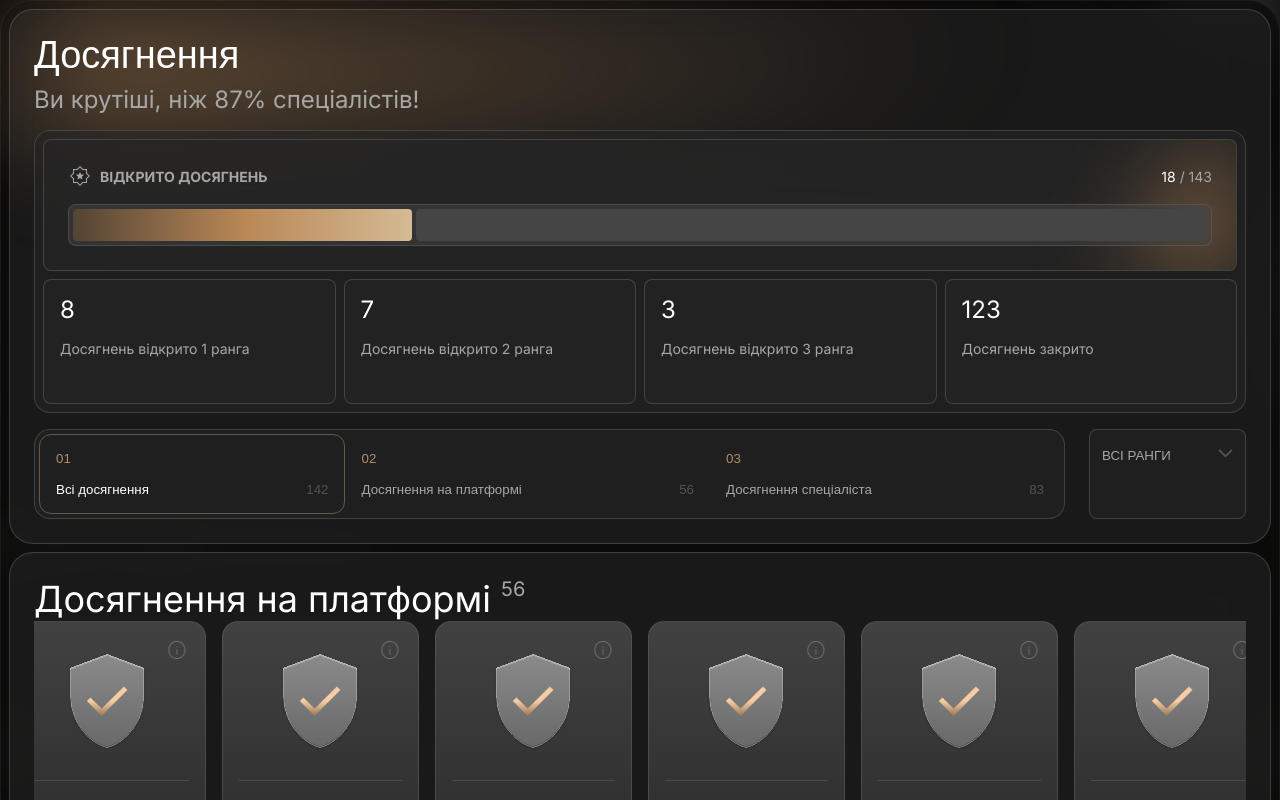
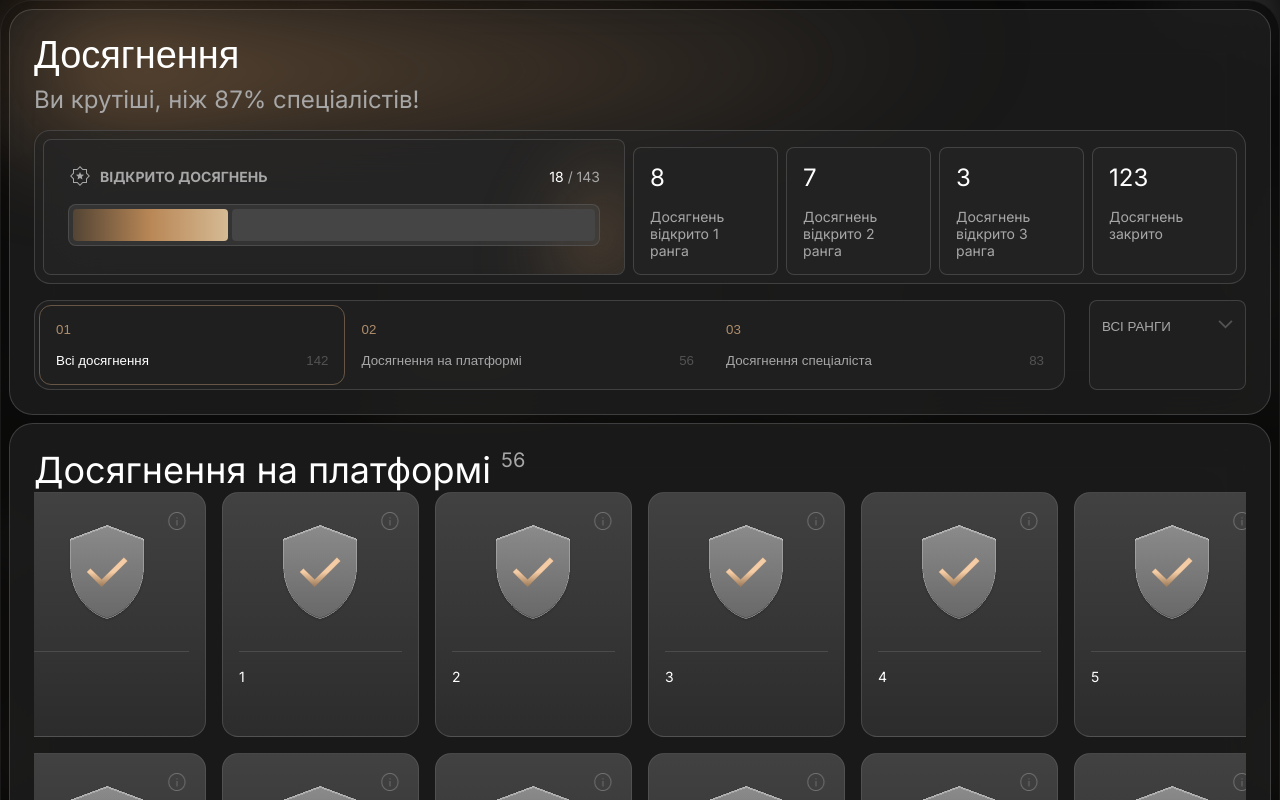
Before and after one commit to iskariott/xelerate, a Next.js app: page / in a window 1280 px wide. Shown: the top 800 px of the page. Built offline with nearby package versions, Linux system fonts and the light colour scheme.

Commit message:
Refactor layout and styles for achievements and progress components; update Statistic component structure

```diff
--- a/entities/total-achive/ui/achivements/achivements.module.scss
+++ b/entities/total-achive/ui/achivements/achivements.module.scss
@@ -4,8 +4,13 @@
     margin-top: 8px;
     display: grid;
     grid-template-columns: repeat(auto-fit, minmax(145px, 1fr));
-    flex-wrap: wrap;
     gap: 8px;
+
+    @include respond-to(desktop) {
+        display: flex;
+        flex: 1 1 0;
+        flex-wrap: nowrap;
+    }
 }
 
 .card {
--- a/entities/total-achive/ui/progress/progress.module.scss
+++ b/entities/total-achive/ui/progress/progress.module.scss
@@ -10,6 +10,9 @@
     padding: 16px;
     @include respond-to(tablet) {
         padding: 24px;
+    }
+    @include respond-to(desktop) {
+        flex: 1 1 0;
     }
 }
 .progress {
--- a/pages/api/hello.ts
+++ /dev/null
@@ -1,13 +0,0 @@
-// Next.js API route support: https://nextjs.org/docs/api-routes/introduction
-import type { NextApiRequest, NextApiResponse } from "next";
-
-type Data = {
-  name: string;
-};
-
-export default function handler(
-  req: NextApiRequest,
-  res: NextApiResponse<Data>,
-) {
-  res.status(200).json({ name: "John Doe" });
-}
--- a/pages/index.tsx
+++ b/pages/index.tsx
@@ -17,9 +17,9 @@ export default function Home() {
             </Head>
 
             <div className={`background `} />
-            <div className={`${inter.className} blur`}>
+            <main className={`${inter.className} blur`}>
                 <Statistic />
-            </div>
+            </main>
         </>
     );
 }
--- a/widgets/ui/statistic.module.scss
+++ b/widgets/ui/statistic.module.scss
@@ -23,6 +23,10 @@
 
 .bg_Pr_Ach {
     @include wrapper(8px, 16px);
+    @include respond-to(desktop) {
+        display: flex;
+        gap: 8px;
+    }
 }
 .bg_Sw {
     @include wrapper(4px, 16px);
--- a/widgets/ui/statistic.tsx
+++ b/widgets/ui/statistic.tsx
@@ -15,6 +15,7 @@ export default function Statistic() {
                     <Progress />
                     <Achivements />
                 </div>
+
                 <div className={st.wp}>
                     <div className={st.bg_Sw}>
                         <Switcher />
```
